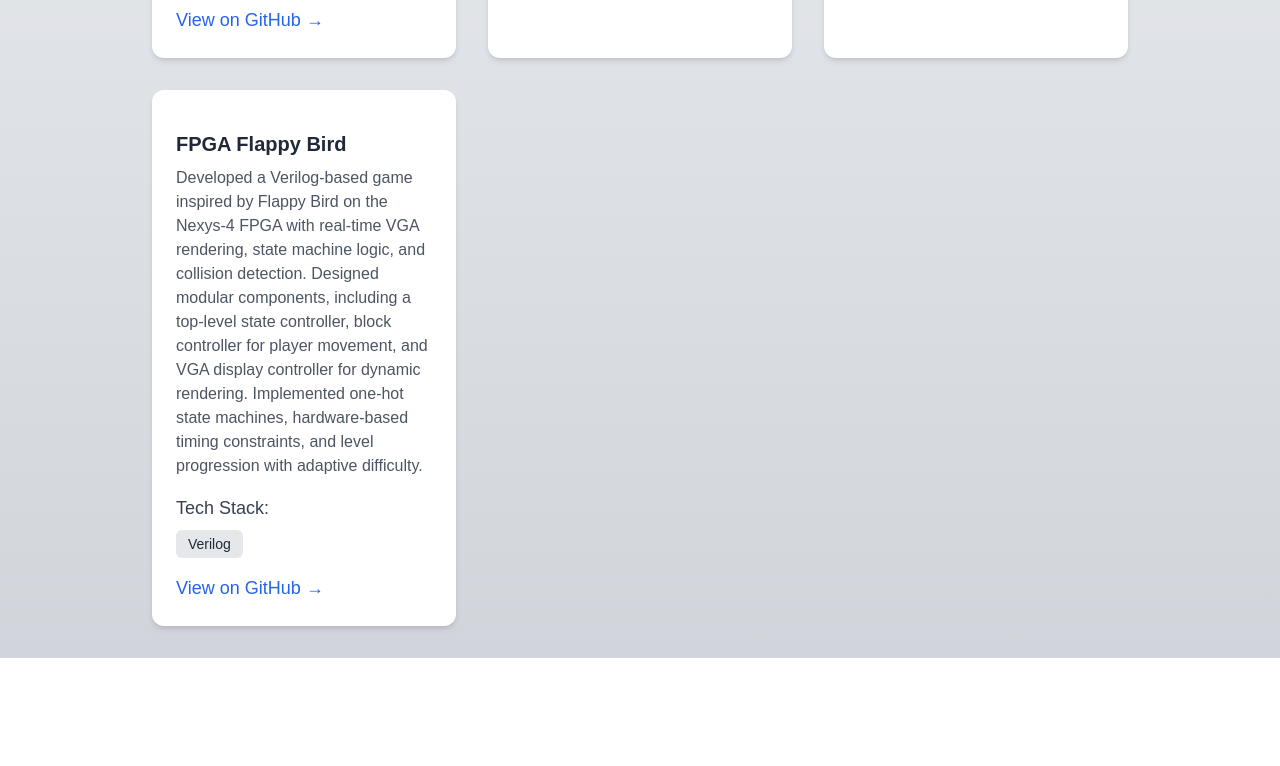
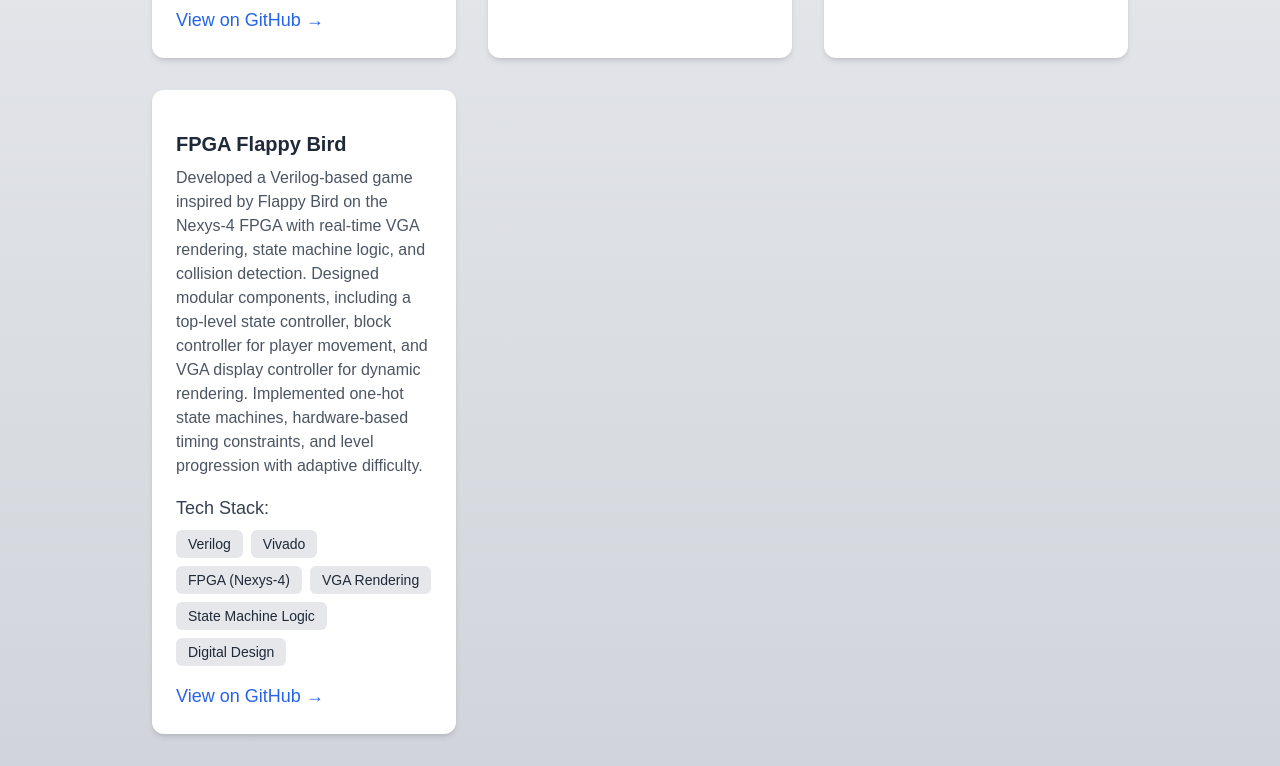
Before and after one commit to ishitav/ishitav.github.io, a Next.js app: page /ishitav.github.io/projects in a window 1280 px wide. Shown: the part 771-1537 px from the top of the page. Before the commit the page ends 1429 px from the top, so only its background shows below. Built offline with nearby package versions, Linux system fonts and the light colour scheme.

Commit message:
updated fpga flappy bird tech stack

```diff
--- a/src/app/projects/page.js
+++ b/src/app/projects/page.js
@@ -31,7 +31,7 @@ const projects = [
     title: "FPGA Flappy Bird",
     description:
       "Developed a Verilog-based game inspired by Flappy Bird on the Nexys-4 FPGA with real-time VGA rendering, state machine logic, and collision detection. Designed modular components, including a top-level state controller, block controller for player movement, and VGA display controller for dynamic rendering. Implemented one-hot state machines, hardware-based timing constraints, and level progression with adaptive difficulty.",
-    techStack: ["Verilog"],
+    techStack: ["Verilog", "Vivado", "FPGA (Nexys-4)","VGA Rendering","State Machine Logic", "Digital Design"],
    // image: "/usc-logo.png", // Placeholder
     github: "#",
   },
```
